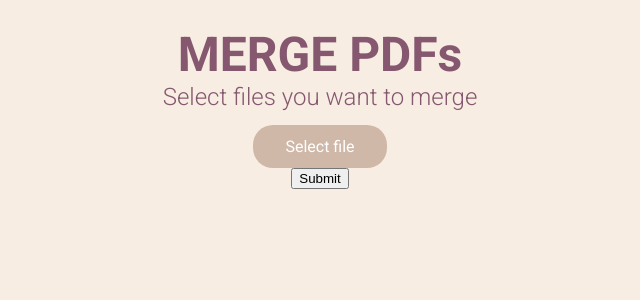
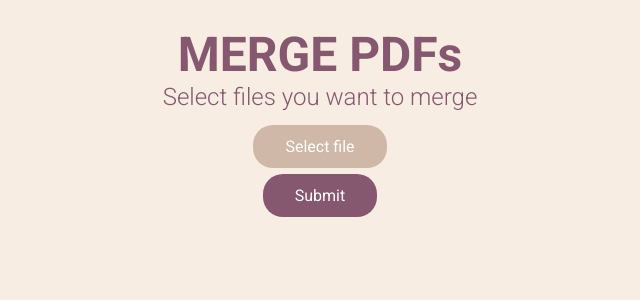
Before and after one commit to adam-lepkowski/PDFMerger, a Django app: page / in a window 1280 px wide. Shown: the top 300 px of the page, without its empty margins (320-960 px from the left). Run offline with Django 4.2, Linux system fonts and the light colour scheme; some libraries are stand-ins or nearby versions.

Commit message:
Style submit button

```diff
--- a/merger/static/merger/styles.css
+++ b/merger/static/merger/styles.css
@@ -82,3 +82,22 @@ input[type="file"] {
 }
 
 /* submit button */
+
+.submit-btn {
+    background-color: #85586F;
+    border: none;
+    border-radius: 20px;
+    color: #FFFFFF;
+    font-family: inherit;
+    font-size: 1rem;
+    padding: 0.75rem 2rem;
+    margin-top: 4%;
+}
+
+.submit-btn:hover {
+    background-color: #785065;
+}
+
+.submit-btn:active {
+    background-color: #684557;
+}
```
